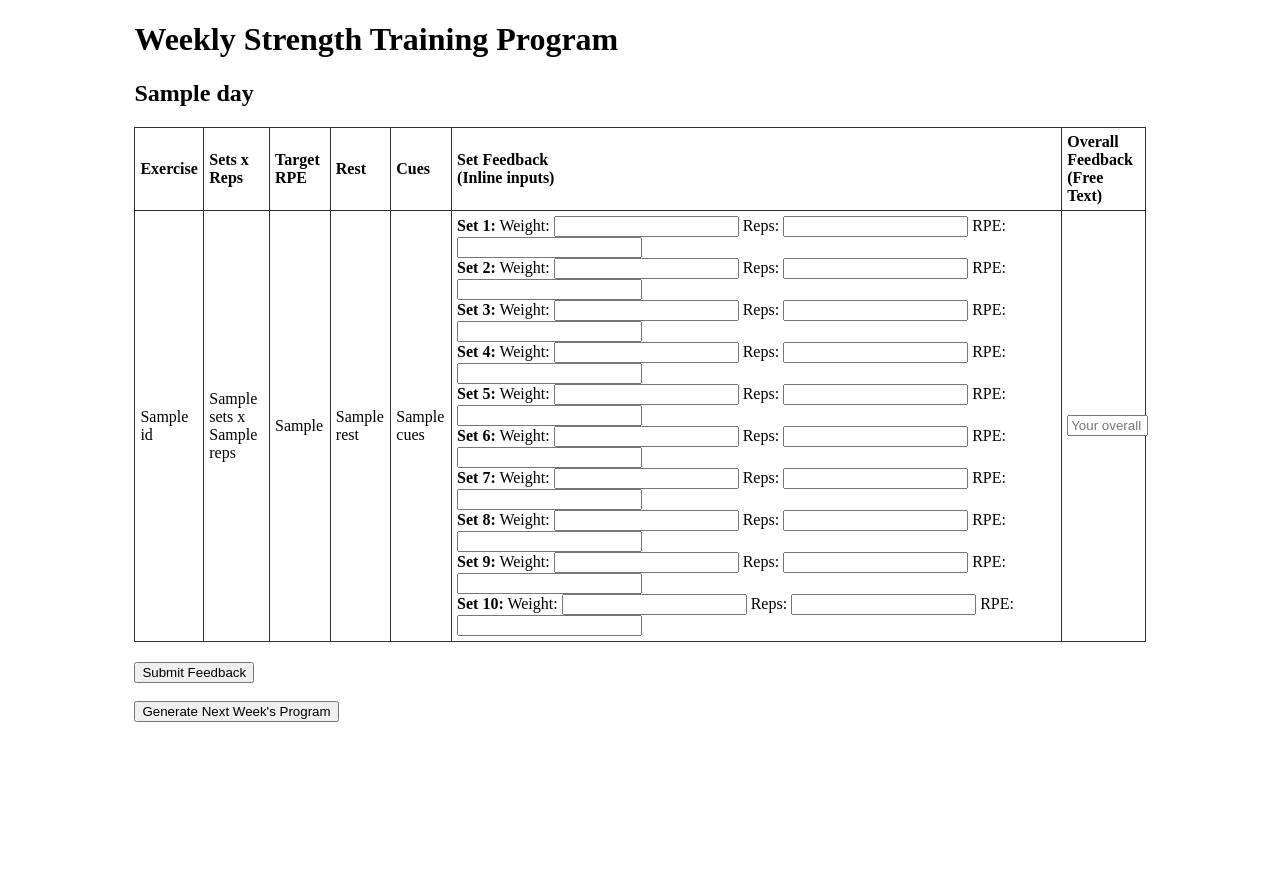
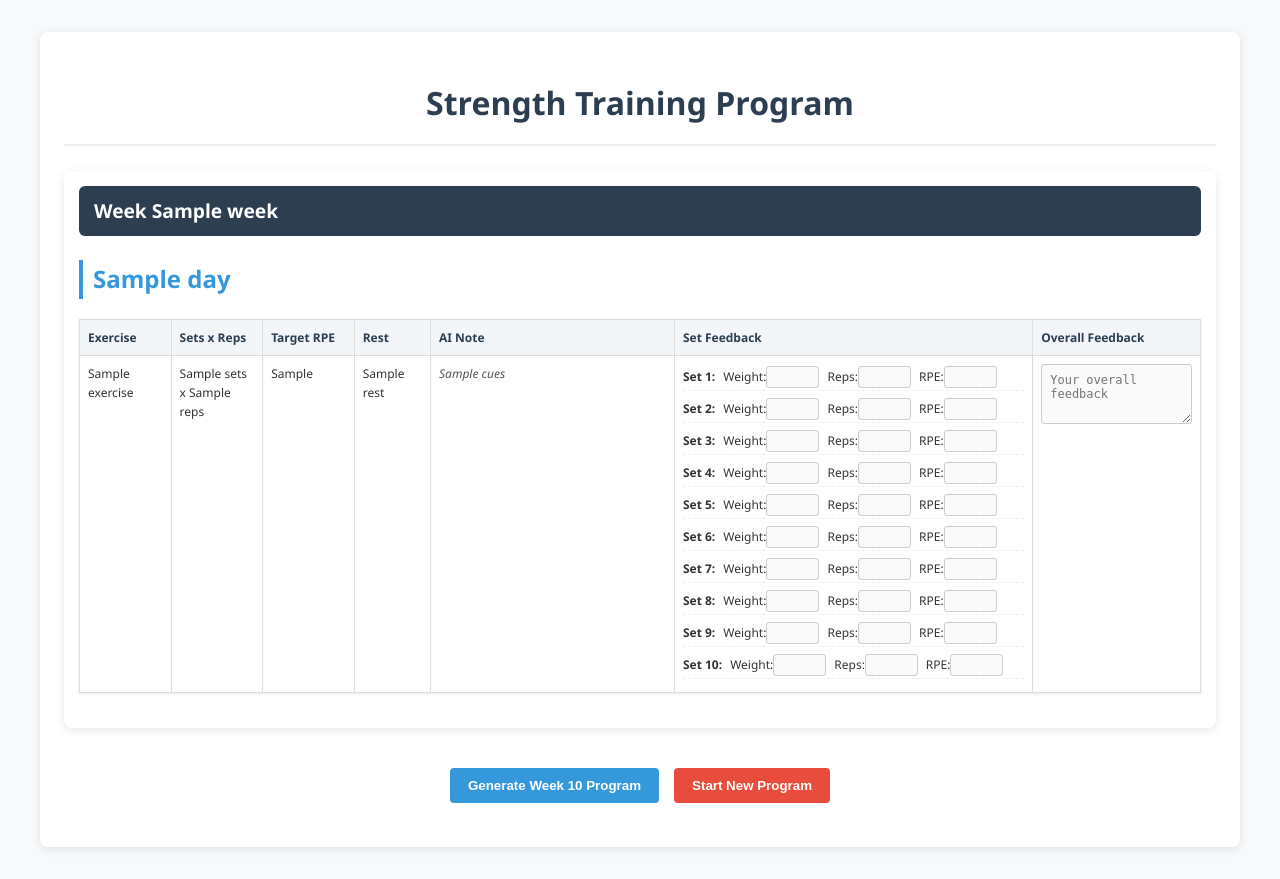
Before and after one commit to NikolajSogaard/Master-Thesis, a Flask app: template templates/index.html in a window 1280 px wide. Before the commit the page ends 722 px from the top, so only its background shows below. Run offline with Flask 3, Linux system fonts and the light colour scheme; the template is opened without the code that fills it: most values are stand-ins (such as "Sample title", 1, 10 or a date in 2020).

Commit message:
REFINE program feedback handling and tracking; update HTML template for persona selection and enhance program structure management

```diff
--- a/app.py
+++ b/app.py
@@ -118,7 +118,10 @@ def index():
     if 'program' not in session:
         return redirect(url_for('generate_program'))
 
-    return render_template('index.html', program=session['program'])
+    programs = session.get('all_programs', [])
+    current_week = session.get('current_week', 1)
+
+    return render_template('index.html', programs=programs, current_week=current_week)
 
 @app.route('/generate', methods=['GET', 'POST'])
 def generate_program():
@@ -148,11 +151,19 @@ def generate_program():
         program_result = program_generator.create_program(user_input=program_input)
 
         # Parse and store the program in session
-        session['program'] = parse_program(program_result.get('formatted'))
+        parsed_program = parse_program(program_result.get('formatted'))
+        session['program'] = parsed_program
         session['raw_program'] = program_result
         session['user_input'] = user_input
         session['persona'] = persona
         session['feedback'] = {}
+
+        # Initialize week tracking
+        session['current_week'] = 1
+        session['all_programs'] = [{
+            'week': 1,
+            'program': parsed_program
+        }]
 
         return redirect(url_for('index'))
 
@@ -166,47 +177,83 @@ def submit_feedback():
         flash("No active program to provide feedback for.")
         return redirect(url_for('index'))
 
-    # Collect feedback from form
-    feedback = {}
-    for day, exercises in session['program'].items():
+    # Collect feedback data
+    feedback_data = {}
+    program = session.get('program', {})
+
+    for day, exercises in program.items():
         day_key = day.replace(' ', '')
-        feedback[day] = []
+        feedback_data[day] = []
 
-        for i, _ in enumerate(exercises):
+        for i, exercise in enumerate(exercises):
             exercise_feedback = {
-                'name': request.form.get(f"{day_key}_ex{i}_name", ""),
-                'sets': []
+                'name': exercise['name'],
+                'sets_data': [],
+                'overall_feedback': request.form.get(f"{day_key}_ex{i}_feedback", "")
             }
 
-            # Get all set data for this exercise
-            sets_count = len(exercises[i].get('sets', 0))
-            for set_num in range(sets_count):
+            # Get the number of sets correctly - it's already an integer
+            sets_count = exercise.get('sets', 0)
+
+            # Process each set's feedback
+            for j in range(sets_count):
                 set_data = {
-                    'weight': request.form.get(f"{day_key}_ex{i}_set{set_num}_weight", ""),
-                    'reps': request.form.get(f"{day_key}_ex{i}_set{set_num}_reps", ""),
-                    'actual_rpe': request.form.get(f"{day_key}_ex{i}_set{set_num}_actual_rpe", "")
+                    'weight': request.form.get(f"{day_key}_ex{i}_set{j}_weight"),
+                    'reps': request.form.get(f"{day_key}_ex{i}_set{j}_reps"),
+                    'actual_rpe': request.form.get(f"{day_key}_ex{i}_set{j}_actual_rpe")
                 }
-                exercise_feedback['sets'].append(set_data)
+                exercise_feedback['sets_data'].append(set_data)
 
-            # Get overall exercise feedback
-            exercise_feedback['overall'] = request.form.get(f"{day_key}_ex{i}_feedback", "")
-            feedback[day].append(exercise_feedback)
+            feedback_data[day].append(exercise_feedback)
 
     # Store feedback in session
-    session['feedback'] = feedback
+    session['feedback'] = feedback_data
+
     flash("Feedback submitted successfully!")
     return redirect(url_for('index'))
 
-@app.route('/next_week')
+@app.route('/next_week', methods=['GET', 'POST'])
 def next_week():
     """Generate the next week's program based on feedback"""
-    if 'program' not in session or 'feedback' not in session:
-        flash("No program or feedback available to generate next week's program")
+    if 'program' not in session:
+        flash("No program available to generate next week's program")
         return redirect(url_for('generate_program'))
+
+    # First, collect feedback data for the current week
+    feedback_data = {}
+    program = session.get('program', {})
+    current_week = session.get('current_week', 1)
+
+    for day, exercises in program.items():
+        day_key = day.replace(' ', '')
+        feedback_data[day] = []
+
+        for i, exercise in enumerate(exercises):
+            exercise_feedback = {
+                'name': exercise['name'],
+                'sets_data': [],
+                'overall_feedback': request.form.get(f"{current_week}_{day_key}_ex{i}_feedback", "")
+            }
+
+            # Get the number of sets correctly - it's already an integer
+            sets_count = exercise.get('sets', 0)
+
+            # Process each set's feedback
+            for j in range(sets_count):
+                set_data = {
+                    'weight': request.form.get(f"{current_week}_{day_key}_ex{i}_set{j}_weight"),
+                    'reps': request.form.get(f"{current_week}_{day_key}_ex{i}_set{j}_reps"),
+                    'actual_rpe': request.form.get(f"{current_week}_{day_key}_ex{i}_set{j}_actual_rpe")
+                }
+                exercise_feedback['sets_data'].append(set_data)
+
+            feedback_data[day].append(exercise_feedback)
+
+    # Store feedback in session
+    session['feedback'] = feedback_data
 
     # Prepare input for next week's program
     current_program = session['raw_program']
-    feedback = session['feedback']
 
     # Create input that includes previous program and feedback
     next_week_input = f"""
@@ -214,10 +261,14 @@ def next_week():
 
     Previous Program: {json.dumps(current_program)}
 
-    User Feedback: {json.dumps(feedback)}
+    User Feedback: {json.dumps(feedback_data)}
 
-    Please generate the next week's program considering the feedback provided.
+    Please generate Week {current_week + 1} program considering the feedback provided.
     Autoregulate the training loads based on the actual performance data.
+
+    IMPORTANT: Since this is Week {current_week + 1}, you MUST include a specific 'suggestion' field for each exercise
+    with weight/rep recommendations based on the user's previous performance.
+    Be specific with your suggestions - include actual weight numbers, rep ranges, and RPE targets.
     """
 
     if session.get('persona'):
@@ -235,11 +286,23 @@ def next_week():
     program_result = program_generator.create_program(user_input=next_week_input)
 
     # Update session with new program
-    session['program'] = parse_program(program_result.get('formatted'))
+    parsed_program = parse_program(program_result.get('formatted'))
+    session['program'] = parsed_program
     session['raw_program'] = program_result
     session['feedback'] = {}
 
-    flash("Next week's program generated successfully!")
+    # Increment week number and add to programs list
+    new_week = current_week + 1
+    session['current_week'] = new_week
+
+    all_programs = session.get('all_programs', [])
+    all_programs.append({
+        'week': new_week,
+        'program': parsed_program
+    })
+    session['all_programs'] = all_programs
+
+    flash(f"Week {new_week} program generated successfully!")
     return redirect(url_for('index'))
 
 if __name__ == '__main__':
--- a/prompts/writer_prompts.py
+++ b/prompts/writer_prompts.py
@@ -48,7 +48,7 @@ PROGRAM_STRUCTURE = '''
         "reps": "8-12",
         "target_rpe": 7,
         "rest": "60-90 seconds",
-        "cues": "Form cues and technique tips"
+        "cues": "Brief note from AI about form, focus, or exercise purpose (keep it short)"
       }
     ],
     "Day 2": [
@@ -58,7 +58,7 @@ PROGRAM_STRUCTURE = '''
         "reps": "5-8",
         "target_rpe": 8,
         "rest": "2-3 minutes",
-        "cues": "Form cues and technique tips"
+        "cues": "Brief note from AI about form, focus points, or exercise purpose (keep it short)"
       }
     ]
   }
--- a/templates/generate.html
+++ b/templates/generate.html
@@ -55,7 +55,6 @@
     <div class="form-group">
       <label for="persona">Select Persona (Optional):</label>
       <select id="persona" name="persona">
-        <option value="">No Persona</option>
         <option value="1">Persona 1</option>
         <option value="2">Persona 2</option>
         <option value="3">Persona 3</option>
--- a/templates/index.html
+++ b/templates/index.html
@@ -2,79 +2,276 @@
 <html lang="en">
 <head>
   <meta charset="UTF-8">
+  <meta name="viewport" content="width=device-width, initial-scale=1.0">
   <title>Weekly Strength Training Program</title>
   <style>
-    table, th, td {
-      border: 1px solid #333;
+    body {
+      font-family: 'Segoe UI', Tahoma, Geneva, Verdana, sans-serif;
+      color: #333;
+      line-height: 1.6;
+      background-color: #f8f9fa;
+      margin: 0;
+      padding: 0;
+    }
+
+    .container {
+      width: 90%;
+      max-width: 1200px;
+      margin: 2rem auto;
+      padding: 1.5rem;
+      background-color: white;
+      border-radius: 8px;
+      box-shadow: 0 2px 10px rgba(0,0,0,0.1);
+    }
+
+    h1 {
+      color: #2c3e50;
+      text-align: center;
+      border-bottom: 2px solid #eee;
+      padding-bottom: 15px;
+      margin-bottom: 25px;
+    }
+
+    h2 {
+      color: #3498db;
+      margin-top: 1.5rem;
+      border-left: 4px solid #3498db;
+      padding-left: 10px;
+    }
+
+    table {
+      width: 100%;
       border-collapse: collapse;
+      margin-bottom: 25px;
+      font-size: 0.75rem;
+      box-shadow: 0 1px 3px rgba(0,0,0,0.1);
+      table-layout: fixed;
+    }
+
+    table * {
+      font-size: 0.75rem;
+    }
+
+    th {
+      background-color: #f2f6f9;
+      color: #2c3e50;
+      font-weight: bold;
+      padding: 8px;
+      text-align: left;
+      border: 1px solid #ddd;
+      white-space: nowrap;
+    }
+
+    td {
+      padding: 8px;
+      text-align: left;
+      border: 1px solid #ddd;
+      vertical-align: top;
+      word-wrap: break-word;
+    }
+
+    tr:nth-child(even) {
+      background-color: #f9f9f9;
+    }
+
+    .set-input {
+      display: flex;
+      flex-wrap: wrap;
+      gap: 3px;
+      align-items: center;
+      margin-bottom: 5px;
+      padding: 2px 0;
+      border-bottom: 1px dashed #eee;
+    }
+
+    .set-number {
+      font-weight: bold;
+      margin-right: 5px;
+    }
+
+    .set-field {
+      display: inline-flex;
+      align-items: center;
+      white-space: nowrap;
+      margin-right: 5px;
+    }
+
+    table input[type="number"],
+    table input[type="text"],
+    table textarea {
+      padding: 3px;
+      border: 1px solid #ccc;
+      border-radius: 3px;
+      font-size: 0.75rem;
+    }
+
+    input[type="number"] {
+      width: 45px;
+    }
+
+    .feedback-input {
+      width: 100%;
+      padding: 8px;
+      height: 60px;
+      min-height: 60px;
+      box-sizing: border-box;
+    }
+
+    button {
+      background-color: #3498db;
+      color: white;
+      border: none;
+      padding: 10px 18px;
+      border-radius: 4px;
+      cursor: pointer;
+      font-weight: bold;
+      transition: background-color 0.3s;
+    }
+
+    button:hover {
+      background-color: #2980b9;
+    }
+
+    a button {
+      background-color: #27ae60;
+    }
+
+    a button:hover {
+      background-color: #219955;
+    }
+
+    @media (max-width: 768px) {
+      .container {
+        width: 95%;
+        padding: 1rem;
+      }
+
+      table, table * {
+        font-size: 0.7rem;
+      }
+
+      th, td {
         padding: 5px;
       }
-    th, td { text-align: left; }
-    .container { width: 80%; margin: auto; }
-    .set-input {
-      display: inline-block;
-      margin-right: 10px;
     }
-    .feedback-input {
-      width: 100%;
+
+    .ai-note {
+      max-height: 80px;
+      overflow: auto;
+      font-style: italic;
+      color: #555;
+    }
+
+    .week-container {
+      margin-bottom: 40px;
+      padding: 15px;
+      border-radius: 8px;
+      background-color: white;
+      box-shadow: 0 2px 10px rgba(0,0,0,0.1);
+    }
+
+    .week-header {
+      background-color: #2c3e50;
+      color: white;
+      padding: 10px 15px;
+      border-radius: 6px;
+      margin-bottom: 20px;
+      font-weight: bold;
+      font-size: 1.2rem;
+    }
+
+    .action-buttons {
+      display: flex;
+      justify-content: center;
+      gap: 15px;
+      margin: 20px 0;
+    }
+
+    .ai-suggestion {
+      font-weight: bold;
+      color: #27ae60;
+      font-size: 0.75rem;
+      padding: 3px 0;
     }
   </style>
 </head>
+
 <body>
 <div class="container">
-  <h1>Weekly Strength Training Program</h1>
-  <form action="{{ url_for('submit_feedback') }}" method="post">
-    {% for day, exercises in program.items() %}
+  <h1>Strength Training Program</h1>
+
+  <form action="{{ url_for('next_week') }}" method="post" id="training-form">
+    {% for week_program in programs %}
+    <div class="week-container" id="week-{{ week_program.week }}">
+      <div class="week-header">Week {{ week_program.week }}</div>
+
+      {% for day, exercises in week_program.program.items() %}
         <h2>{{ day }}</h2>
-      <table style="width:100%; margin-bottom:20px;">
+        <table style="margin-bottom:20px;">
           <thead>
             <tr>
-            <th>Exercise</th>
-            <th>Sets x Reps</th>
-            <th>Target RPE</th>
-            <th>Rest</th>
-            <th>Cues</th>
-            <th>Set Feedback<br/>(Inline inputs)</th>
-            <th>Overall Feedback<br/>(Free Text)</th>
+              <th style="width:10%">Exercise</th>
+              <th style="width:10%">Sets x Reps</th>
+              <th style="width:10%">Target RPE</th>
+              <th style="width:8%">Rest</th>
+              {% if week_program.week > 1 %}
+              <th style="width:15%">AI Suggestion</th>
+              <th style="width:15%">AI Note</th>
+              {% else %}
+              <th style="width:30%">AI Note</th>
+              {% endif %}
+              <th style="width:45%">Set Feedback</th>
+              <th style="width:20%">Overall Feedback</th>
             </tr>
           </thead>
           <tbody>
-          {% for exercise_index in range(exercises|length) %}
-          {% set exercise = exercises[exercise_index] %}
+            {% for exercise in exercises %}
+            {% set exercise_index = loop.index0 %}
             <tr>
               <td>
                 {{ exercise.name }}
                 <!-- Hidden field to capture exercise name -->
-              <input type="hidden" name="{{ day.replace(' ', '') }}_ex{{ exercise_index }}_name" value="{{ exercise.name }}">
+                <input type="hidden" name="{{ week_program.week }}_{{ day.replace(' ', '') }}_ex{{ exercise_index }}_name" value="{{ exercise.name }}">
               </td>
               <td>{{ exercise.sets }} x {{ exercise.reps }}</td>
               <td>{{ exercise.target_rpe }}</td>
               <td>{{ exercise.rest }}</td>
-            <td>{{ exercise.cues }}</td>
+              {% if week_program.week > 1 %}
+              <td>
+                <div class="ai-suggestion">{{ exercise.suggestion|default('Based on last week: Try ' + exercise.sets|string + ' sets of ' + exercise.reps + ' at RPE ' + exercise.target_rpe|string) }}</div>
+              </td>
+              {% endif %}
+              <td>
+                <div class="ai-note">{{ exercise.cues }}</div>
+              </td>
               <td>
                 {% for i in range(exercise.sets) %}
                   <div class="set-input">
-                  <strong>Set {{ i+1 }}:</strong>
-                  Weight: <input type="number" step="0.1" name="{{ day.replace(' ', '') }}_ex{{ exercise_index }}_set{{ i }}_weight" required>
-                  Reps: <input type="number" name="{{ day.replace(' ', '') }}_ex{{ exercise_index }}_set{{ i }}_reps" required>
-                  RPE: <input type="number" step="0.1" name="{{ day.replace(' ', '') }}_ex{{ exercise_index }}_set{{ i }}_actual_rpe" required>
+                    <span class="set-number">Set {{ i+1 }}:</span>
+                    <span class="set-field">Weight: <input type="number" step="0.1" name="{{ week_program.week }}_{{ day.replace(' ', '') }}_ex{{ exercise_index }}_set{{ i }}_weight" {% if week_program.week != current_week %}disabled{% endif %}></span>
+                    <span class="set-field">Reps: <input type="number" name="{{ week_program.week }}_{{ day.replace(' ', '') }}_ex{{ exercise_index }}_set{{ i }}_reps" {% if week_program.week != current_week %}disabled{% endif %}></span>
+                    <span class="set-field">RPE: <input type="number" step="0.1" name="{{ week_program.week }}_{{ day.replace(' ', '') }}_ex{{ exercise_index }}_set{{ i }}_actual_rpe" {% if week_program.week != current_week %}disabled{% endif %}></span>
                   </div>
                 {% endfor %}
               </td>
               <td>
-              <input type="text" name="{{ day.replace(' ', '') }}_ex{{ exercise_index }}_feedback" class="feedback-input" placeholder="Your overall feedback">
+                <textarea name="{{ week_program.week }}_{{ day.replace(' ', '') }}_ex{{ exercise_index }}_feedback" class="feedback-input" placeholder="Your overall feedback" {% if week_program.week != current_week %}disabled{% endif %}></textarea>
               </td>
             </tr>
             {% endfor %}
           </tbody>
         </table>
       {% endfor %}
-    <button type="submit">Submit Feedback</button>
+    </div>
+    {% endfor %}
+
+    <div class="action-buttons">
+      <button type="submit">Generate Week {{ current_week + 1 }} Program</button>
+      <a href="{{ url_for('generate_program') }}">
+        <button type="button" style="background-color: #e74c3c;">Start New Program</button>
+      </a>
+    </div>
   </form>
-  <br>
-  <a href="{{ url_for('next_week') }}">
-    <button>Generate Next Week's Program</button>
-  </a>
 </div>
 </body>
 </html>
```
Lines whose indentation alone changed are shown as unchanged.
